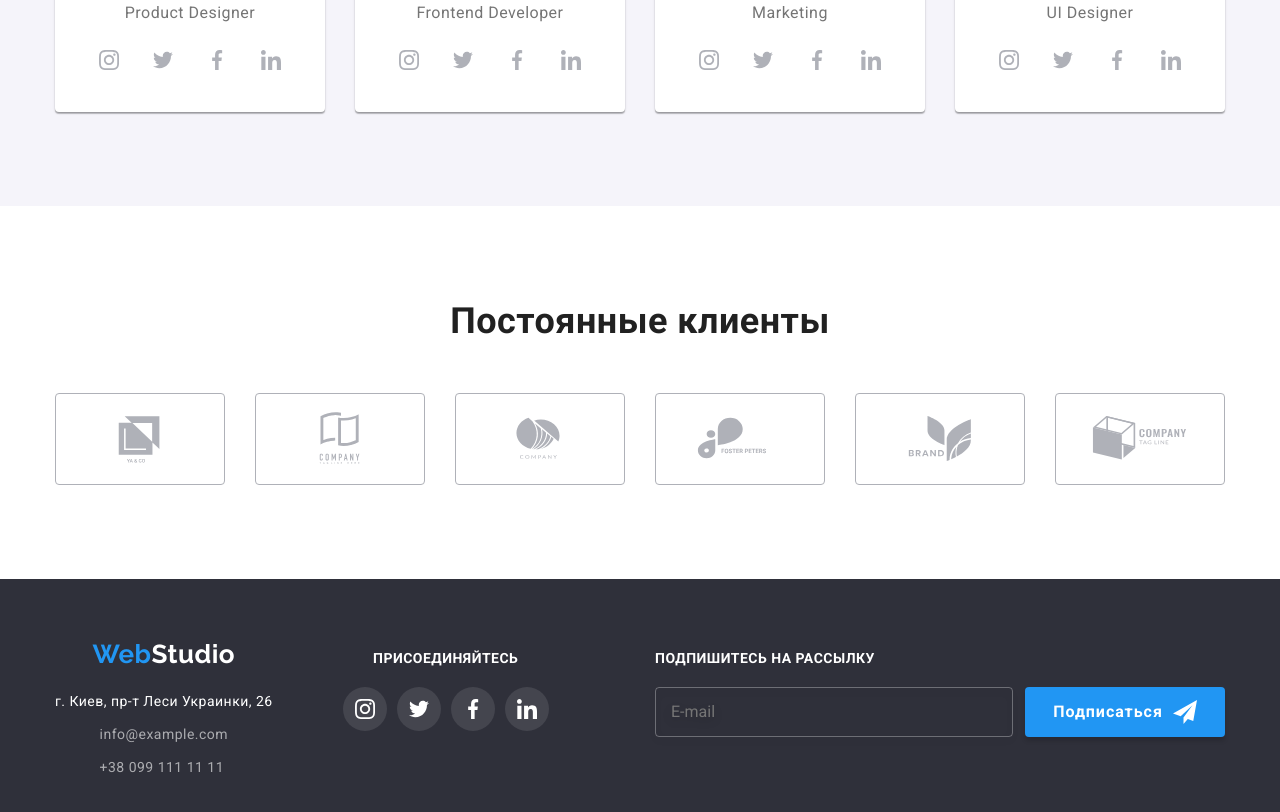
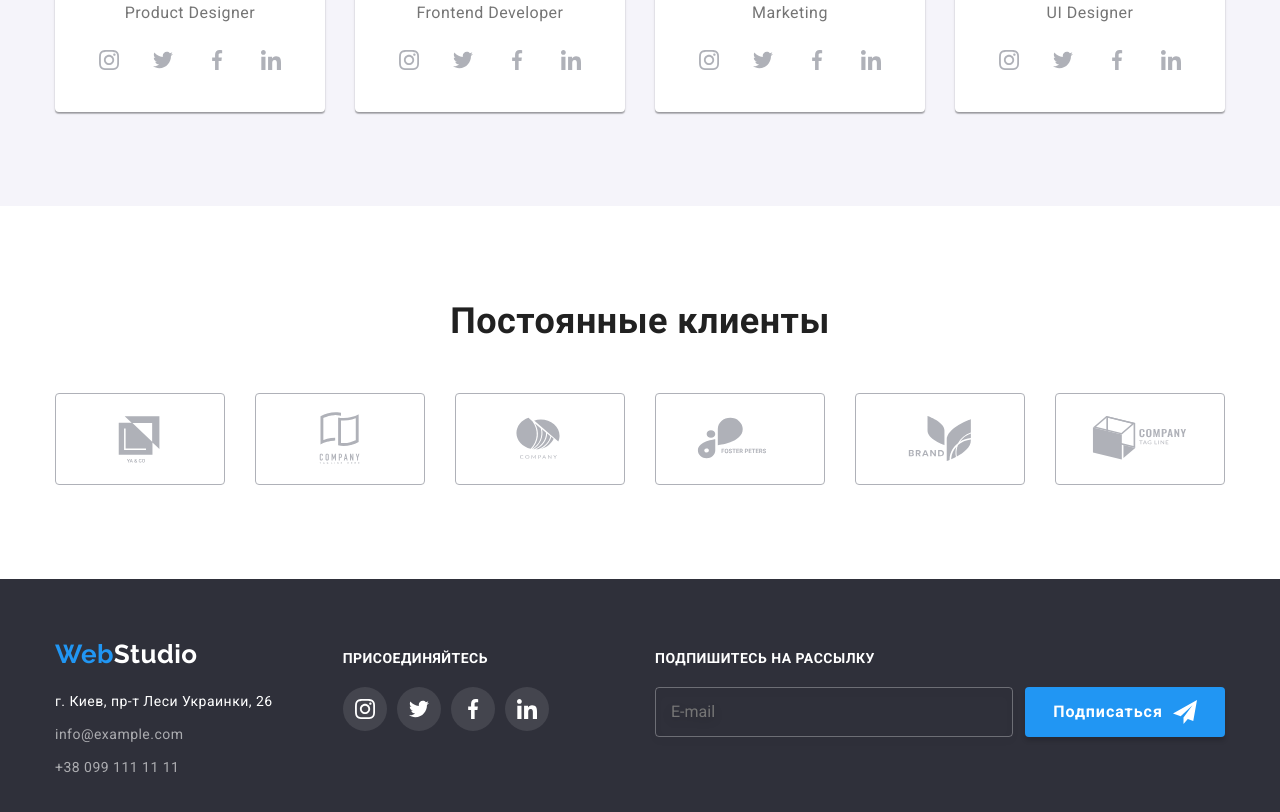
Before and after one commit to koskvk/goit-markup-hw-08, a plain HTML site: page index.html in a window 1280 px wide. Shown: the part 2131-2943 px from the top of the page. Drawn offline with nearby package versions, Linux system fonts and the light colour scheme.

Commit message:
final chek

```diff
--- a/sass/layout/_footer.scss
+++ b/sass/layout/_footer.scss
@@ -33,6 +33,7 @@
   margin-bottom: 60px;
 
   @media screen and (min-width: 1200px) {
+    align-items: flex-start;
     margin-right: 70px;
     margin-bottom: 0px;
   }
@@ -50,6 +51,10 @@
   display: flex;
   flex-direction: column;
   align-items: center;
+
+  @media screen and (min-width: 1200px) {
+    align-items: flex-start;
+  }
 }
 
 .footer__address-text {
@@ -74,6 +79,7 @@
   color: var(--footer-contacts-color);
 
   transition: color var(--time-transition) var(--timing-function);
+
   &:hover,
   &:focus {
     color: var(--accent-color);
@@ -95,6 +101,10 @@
   font-size: 14px;
   line-height: 1.14;
   color: var(--primary-white-color);
+
+  @media screen and (min-width: 1200px) {
+    text-align: left;
+  }
 }
 
 .subscribe__form {
--- a/sass/layout/_header.scss
+++ b/sass/layout/_header.scss
@@ -9,10 +9,6 @@
 }
 
 .logo-header {
-  // margin-right: 93px;
-  // padding-top: 25px;
-  // padding-bottom: 25px;
-
   @media screen and (max-width: 767px) {
     padding-top: 16px;
     padding-bottom: 16px;
@@ -139,8 +135,6 @@
   }
 
   @media screen and (min-width: 1200px) {
-    display: flex;
-    align-items: center;
     padding-top: 32px;
     padding-bottom: 32px;
     line-height: 1.14;
```
Also changed, not shown: css/main.css, css/main.min.css, images/mob-menu-icon.svg (deleted), 2 other files.
